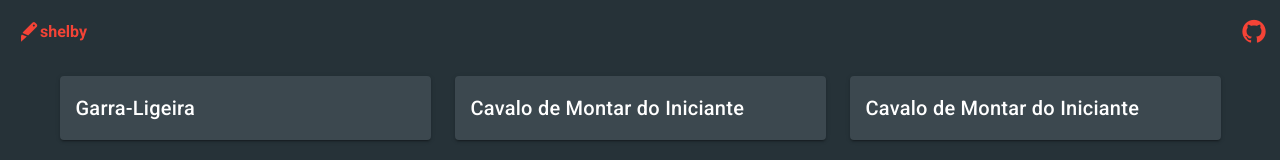
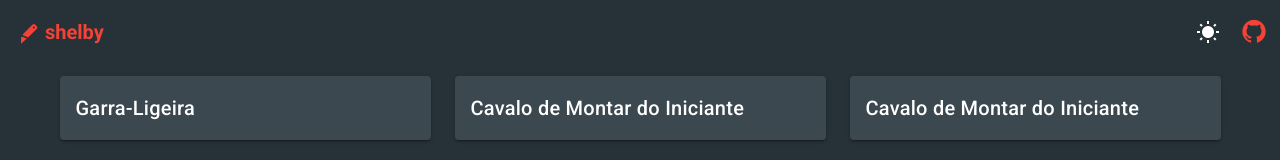
Before and after one commit to mpedroni/shelby-albion, a Vue app: page / in a window 1280 px wide. Shown: the top 160 px of the page. Built offline with nearby package versions, Linux system fonts and the light colour scheme.

Commit message:
created color theme selector

```diff
--- /dev/null
+++ b/src/components/ColorThemeSelector.vue
@@ -0,0 +1,20 @@
+<template>
+  <v-btn @click="darkTheme = !darkTheme" icon class="ease-in-ease-out">
+    <v-icon v-text="darkTheme ? 'mdi-white-balance-sunny' : 'mdi-weather-night'" />
+  </v-btn>
+</template>
+
+<script lang="ts">
+import { Component, Vue } from 'vue-property-decorator';
+
+@Component
+export default class ColorThemeSelector extends Vue {
+  get darkTheme(): boolean {
+    return this.$vuetify.theme.dark;
+  }
+
+  set darkTheme(darkTheme: boolean) {
+    this.$vuetify.theme.dark = darkTheme;
+  }
+}
+</script>
--- a/src/components/TheAppBar.vue
+++ b/src/components/TheAppBar.vue
@@ -1,9 +1,13 @@
 <template>
   <v-app-bar app flat color="transparent">
-    <v-icon color="primary">mdi-box-cutter</v-icon>
-    <span class="primary--text font-weight-bold"> shelby </span>
+    <v-app-bar-title>
+      <v-icon color="primary">mdi-box-cutter</v-icon>
+      <span class="primary--text font-weight-bold"> shelby </span>
+    </v-app-bar-title>
 
     <v-spacer />
+
+    <ColorThemeSelector />
 
     <v-btn
       href="https://github.com/mpedroni/shelby-albion"
@@ -20,8 +24,13 @@
 <script lang="ts">
 import { Component, Vue } from 'vue-property-decorator';
 
+import ColorThemeSelector from '@/components/ColorThemeSelector.vue';
+
 @Component({
   name: 'TheAppBar',
+  components: {
+    ColorThemeSelector,
+  },
 })
 export default class TheAppBar extends Vue {}
 </script>
```
